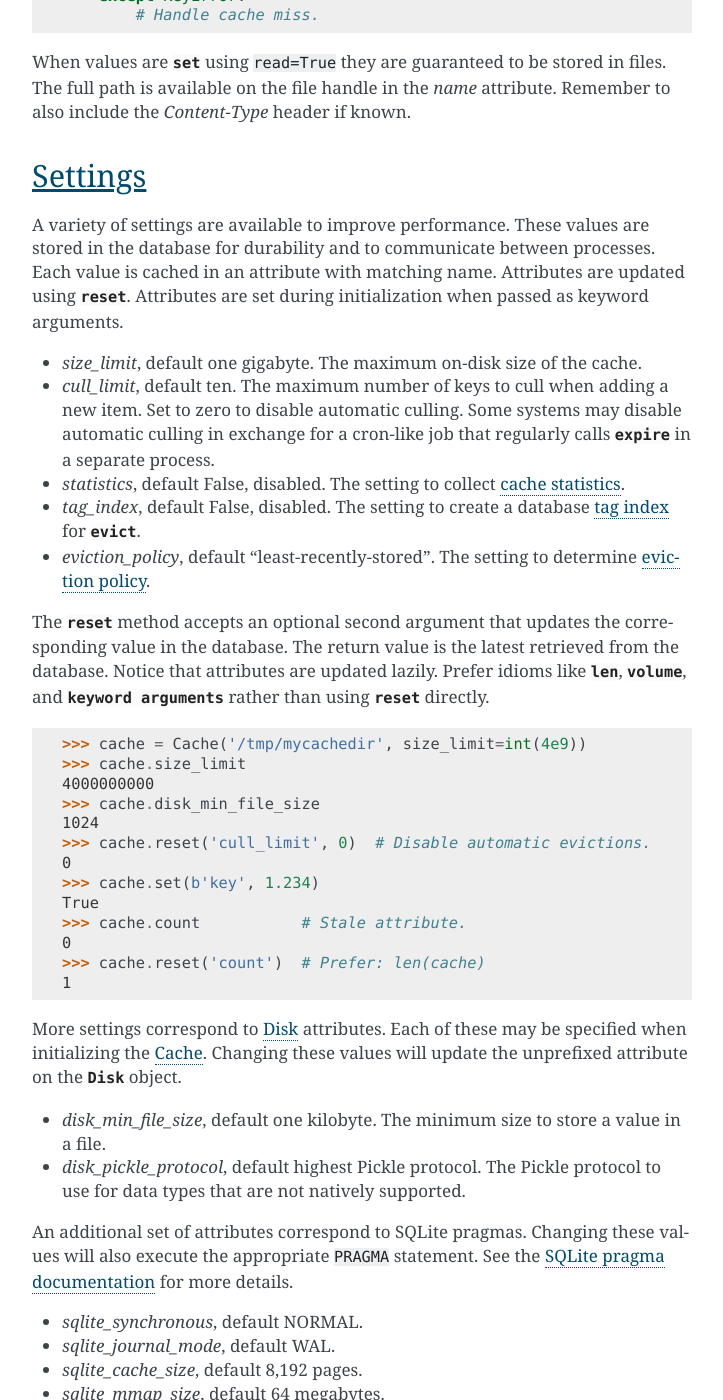
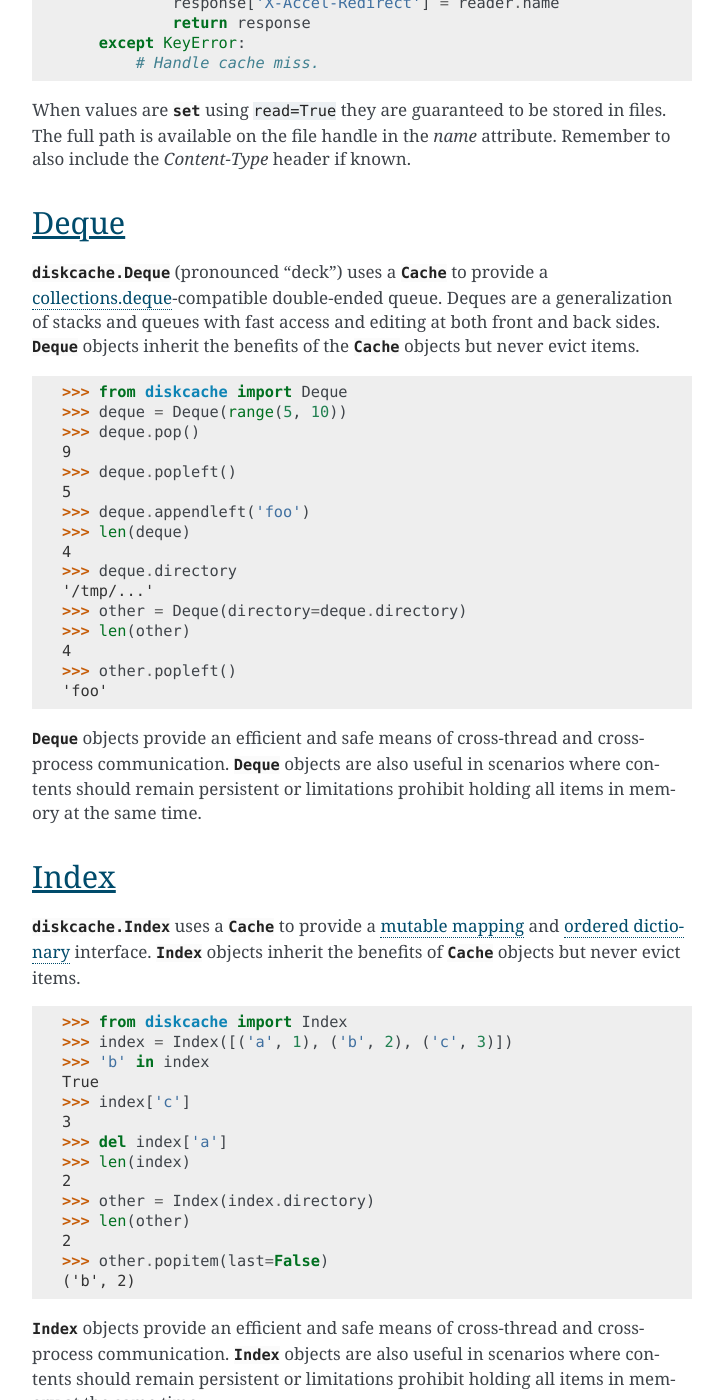
Before and after one commit to grantjenks/python-diskcache, a Sphinx documentation site: the page built from docs/tutorial.rst, in a window 1280 px wide and 1400 px high, scrolled down 7107 px. Shown: the whole window, without its empty margins (388-1111 px from the left). Built offline with Sphinx 7.4.7, drawn with Linux system fonts in a browser that asks for light colours; some of the changed text lies outside the part shown.

Commit message:
Add blurbs about Deque and Index objects

```diff
--- a/docs/tutorial.rst
+++ b/docs/tutorial.rst
@@ -362,6 +362,70 @@ file handle in the `name` attribute. Remember to also include the
 
 .. _`Django documentation on caching`: https://docs.djangoproject.com/en/1.9/topics/cache/#the-low-level-cache-api
 
+Deque
+-----
+
+:class:`diskcache.Deque` (pronounced "deck") uses a :class:`Cache
+<diskcache.Cache>` to provide a `collections.deque
+<https://docs.python.org/3/library/collections.html#collections.deque>`_-compatible
+double-ended queue. Deques are a generalization of stacks and queues with fast
+access and editing at both front and back sides. :class:`Deque
+<diskcache.Deque>` objects inherit the benefits of the :class:`Cache
+<diskcache.Cache>` objects but never evict items.
+
+    >>> from diskcache import Deque
+    >>> deque = Deque(range(5, 10))
+    >>> deque.pop()
+    9
+    >>> deque.popleft()
+    5
+    >>> deque.appendleft('foo')
+    >>> len(deque)
+    4
+    >>> deque.directory
+    '/tmp/...'
+    >>> other = Deque(directory=deque.directory)
+    >>> len(other)
+    4
+    >>> other.popleft()
+    'foo'
+
+:class:`Deque <diskcache.Deque>` objects provide an efficient and safe means of
+cross-thread and cross-process communication. :class:`Deque <diskcache.Deque>`
+objects are also useful in scenarios where contents should remain persistent or
+limitations prohibit holding all items in memory at the same time.
+
+Index
+-----
+
+:class:`diskcache.Index` uses a :class:`Cache <diskcache.Cache>` to provide a
+`mutable mapping
+<https://docs.python.org/3/library/collections.abc.html#collections-abstract-base-classes>`_
+and `ordered dictionary
+<https://docs.python.org/3/library/collections.html#collections.OrderedDict>`_
+interface. :class:`Index <diskcache.Index>` objects inherit the benefits of
+:class:`Cache <diskcache.Cache>` objects but never evict items.
+
+    >>> from diskcache import Index
+    >>> index = Index([('a', 1), ('b', 2), ('c', 3)])
+    >>> 'b' in index
+    True
+    >>> index['c']
+    3
+    >>> del index['a']
+    >>> len(index)
+    2
+    >>> other = Index(index.directory)
+    >>> len(other)
+    2
+    >>> other.popitem(last=False)
+    ('b', 2)
+
+:class:`Index <diskcache.Index>` objects provide an efficient and safe means of
+cross-thread and cross-process communication. :class:`Index <diskcache.Index>`
+objects are also useful in scenarios where contents should remain persistent or
+limitations prohibit holding all items in memory at the same time.
+
 .. _tutorial-settings:
 
 Settings
```
